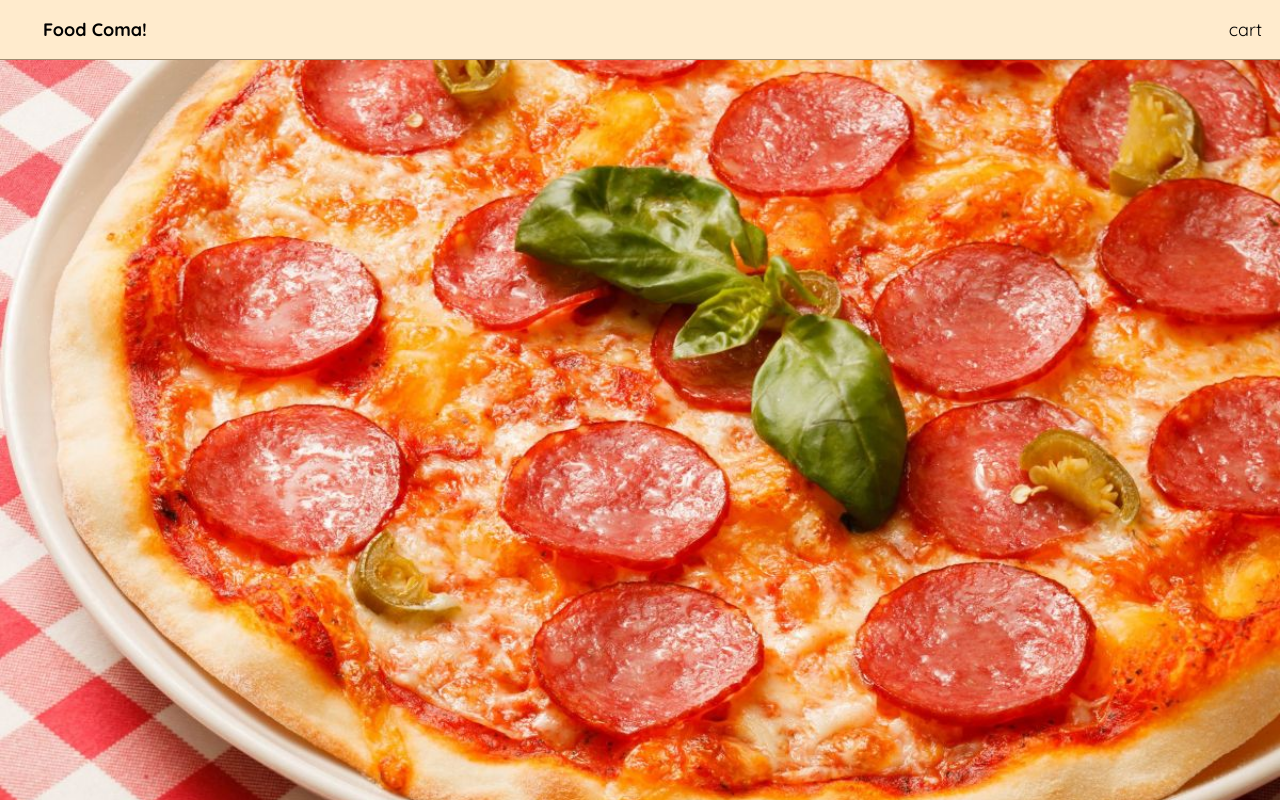
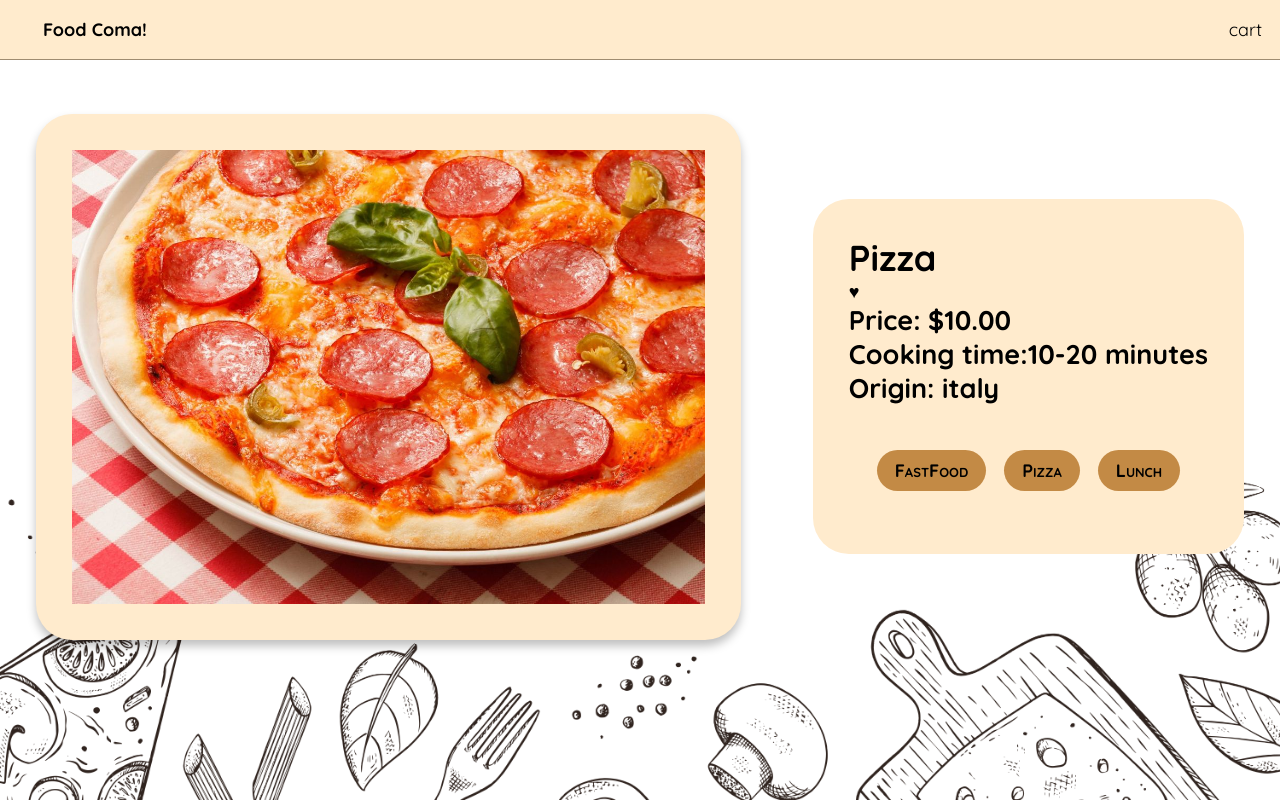
Before and after one commit to drgslx/angular-food-app, an Angular app: page /food/1 in a window 1280 px wide. Shown: the top 800 px of the page. Built offline with nearby package versions, Linux system fonts and the light colour scheme.

Commit message:
fixed tags bar bug and styled the food-page component

```diff
--- a/src/app/food-page/food-page.component.css
+++ b/src/app/food-page/food-page.component.css
@@ -0,0 +1,29 @@
+.container {
+    display: flex;
+    justify-content: center;
+    align-items: center;
+    flex-wrap: wrap;
+    margin-top: 1rem;
+
+}
+
+img{
+    max-width: 30%;
+    margin: 2rem;
+    border-radius: 2rem;
+    box-shadow: 0 6px 10px rgba(0, 0, 0, 0.25);
+    background-color: antiquewhite;
+    flex: 1 0 300px;
+    object-fit: cover;
+    object-position: center;
+
+}
+
+.container > * {
+    min-width: 20rem;
+    max-width: 40rem;
+    margin: 2rem;
+    padding: 2rem;
+    border-radius: 2rem;
+    background-color: blanchedalmond;
+}
--- a/src/app/tags/tags.component.html
+++ b/src/app/tags/tags.component.html
@@ -1,7 +1,7 @@
-<div *ngIf="tags">
-  <a *ngFor="let tag of tags" routerLink="['/tag/{{tag.name}}']" class="tag">{{tag.name}} ({{tag.count}})</a>
+<div>
+  <a *ngFor="let tag of tags" [routerLink]="['/tag', tag.name]" class="tag">{{tag.name}} ({{tag.count}})</a>
 </div>
 
-<div *ngIf="foodPageTags">
-  <a *ngFor="let tagName of foodPageTags" routerLink="['/tag/{{tagName}}']" class="tag">{{tagName}}</a>
+<div>
+  <a *ngFor="let tagName of foodPageTags" [routerLink]="['/tag', tagName]" class="tag">{{tagName}}</a>
 </div>
--- a/src/styles.css
+++ b/src/styles.css
@@ -6,6 +6,13 @@
     margin:0;
     padding:0;
     box-sizing: border-box;
+    list-style: none;
+
+}
+
+body{
+    background-image: url("./assets/images/background-image.png");
+    background-size: cover;
 }
 
 html{
```
Also changed, not shown: src/assets/images/background-image.png (added).
